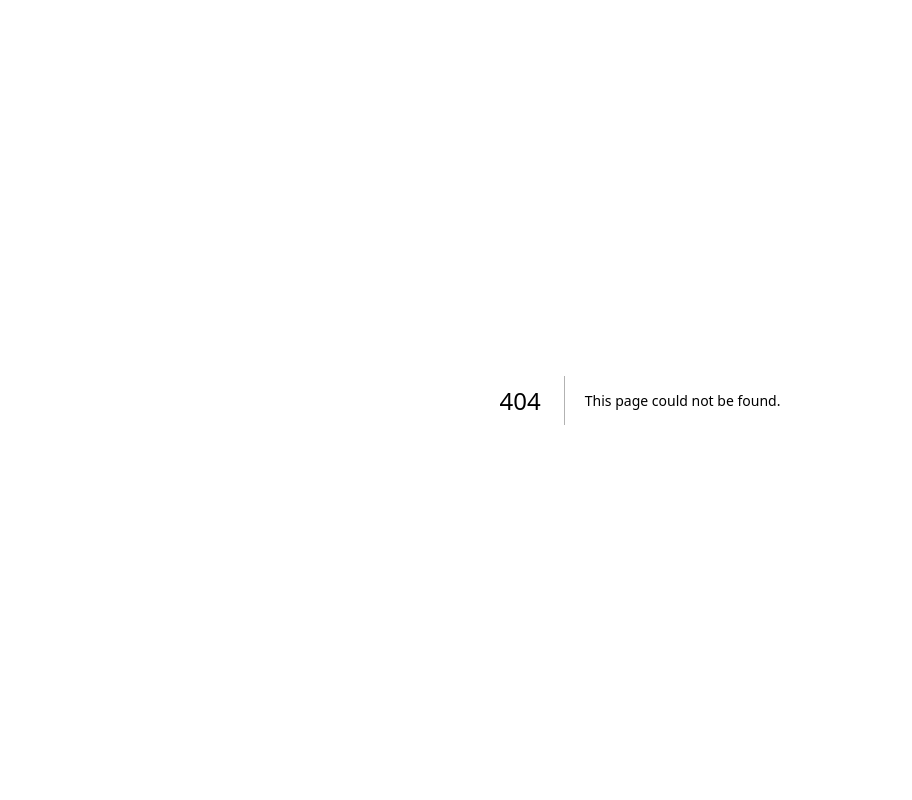
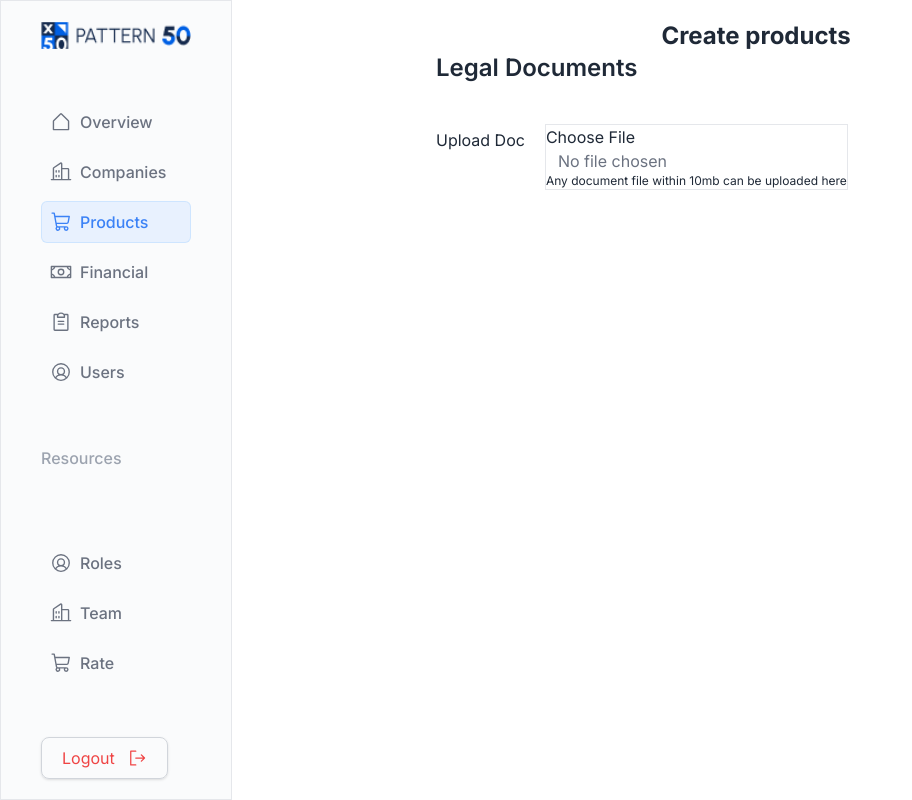
Before and after one commit to Samiislam851/NextJs-recap, a Next.js app: page /company/products/create-product in a window 1280 px wide. Before the commit this address had no page. Shown: the whole page, without its empty margins (0-912 px from the left). Built offline with nearby package versions, Linux system fonts and the light colour scheme; sample sign-in values are in the browser's storage.

Commit message:
dynamic form

```diff
--- /dev/null
+++ b/src/app/company/products/create-product/createProduct.css
@@ -0,0 +1,19 @@
+/* .custom-file-upload {
+    display: inline-block;
+    padding: 8px 16px;
+    font-size: 14px;
+    font-weight: bold;
+    color: #fff;
+    background-color: #007bff;
+    border: 2px solid #007bff;
+    border-radius: 5px;
+    cursor: pointer;
+  }
+
+  .custom-file-upload:hover {
+    background-color: #0056b3;
+  }
+
+  .custom-file-upload input[type="file"] {
+    display: none;
+  } */
--- /dev/null
+++ b/src/app/company/products/create-product/page.tsx
@@ -0,0 +1,86 @@
+'use client'
+import React, { useState } from 'react'
+import './createProduct.css'
+type Props = {}
+
+const page = (props: Props) => {
+
+
+    const [selectedFile, setSelectedFile] = useState<any>({})
+
+
+    const uploadHandler = (e: any) => {
+        if (e.target.files.length < 2) {
+            setSelectedFile(e.target.files[0]);
+        } else {
+            alert('select only one file please')
+        }
+
+
+    }
+
+
+
+    return (
+        <div className='py-5 text-gray-800'>
+            <h3 className='text-2xl text-center font-bold'>Create products </h3>
+            <div className='max-w-[40rem] mx-auto'>
+                <h3 className='font-semibold text-2xl'>Legal Documents</h3>
+
+
+                {/* upload file */}
+                <div className='flex gap-5 items-start pt-10 '>
+
+                    <div >
+                        <h4 className='pt-1'>Upload Doc</h4>
+                    </div>
+
+                    <div className='border'>
+
+                        <label htmlFor="fileUpload" className="custom-file-upload">
+                            Choose File
+
+
+                            <div className='w-[300px] overflow-hidden '>
+                                <span className='text-gray-500 ml-3  overflow-scroll'>
+                                    {selectedFile?.name ?
+                                        <> {selectedFile?.name.length > 15 ?
+                                            <>  {selectedFile.name.slice(0, 7)}...{selectedFile.name.slice(selectedFile.name.length - 6, selectedFile.name.length)}  </>
+                                            :
+                                            <>{selectedFile?.name}  </>}
+                                        </>
+                                        : <> No file chosen</>}
+                                </span>
+                            </div>
+
+                            <input
+                                className="hidden "
+                                type="file"
+                                onChange={uploadHandler}
+                                name="fileUpload"
+                                id="fileUpload"
+                            />
+
+                        </label>
+
+
+
+                        <p className='text-xs'>Any document file within 10mb can be uploaded here</p>
+                    </div>
+                </div>
+
+
+
+
+
+
+
+
+            </div>
+
+
+        </div>
+    )
+}
+
+export default page
--- a/src/app/company/products/page.tsx
+++ b/src/app/company/products/page.tsx
@@ -12,6 +12,8 @@ const Products = (props: Props) => {
         <Link href='/company/products/ratesheet-details' ><CvaButton intent='primary' animate size='medium'> Details </CvaButton></Link>
         <div className='p-5'></div>
         <Link href='/company/products/primaryDetails' ><CvaButton intent='primary' animate size='medium'> Details2 </CvaButton></Link>
+        <div className='p-5'></div>
+        <Link href='/company/products/create-product' ><CvaButton intent='primary' animate size='medium'> Create Product </CvaButton></Link>
       </div>
 
     </div>
```
Also changed, not shown: src/app/globals.css (line endings or trailing spaces).
